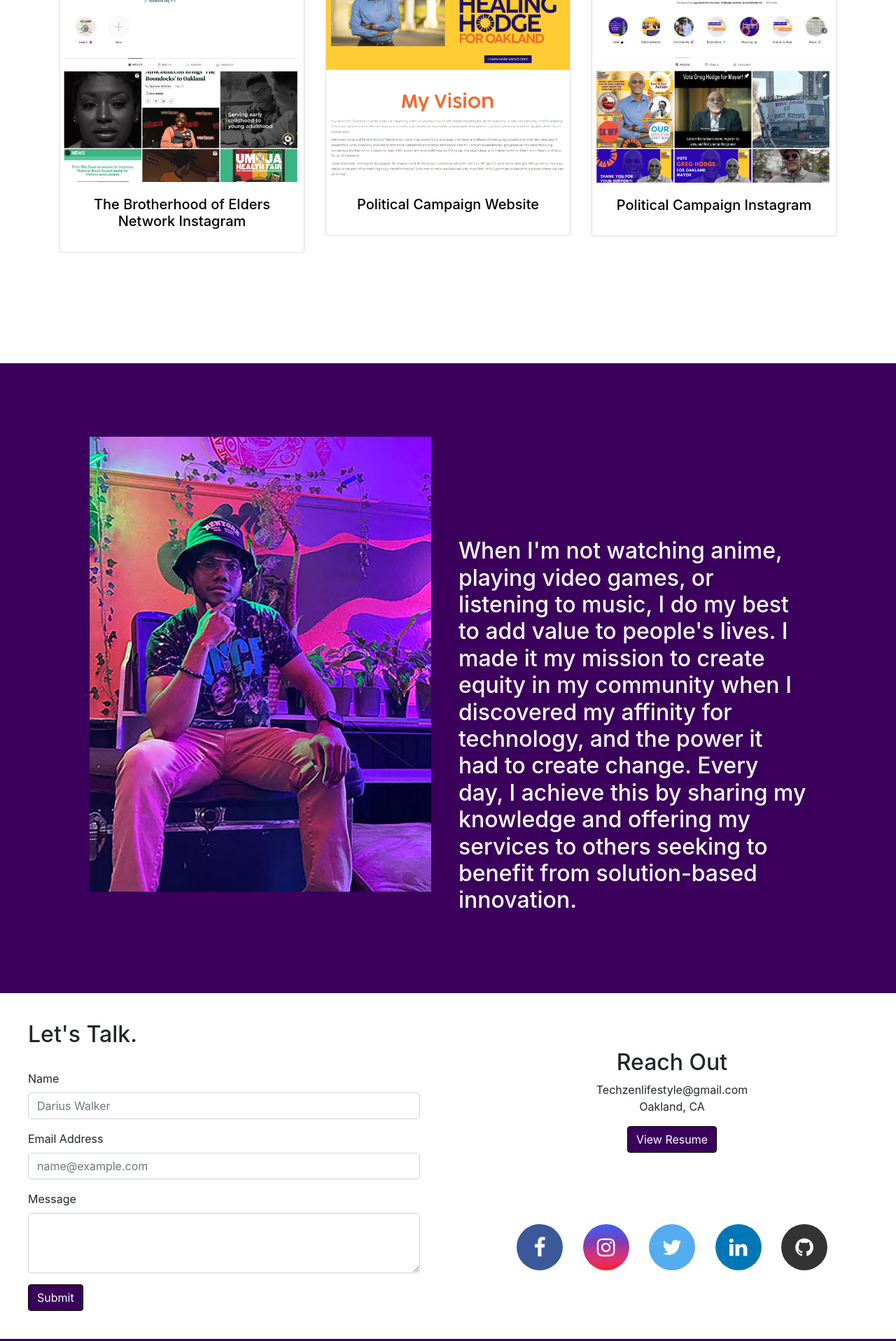
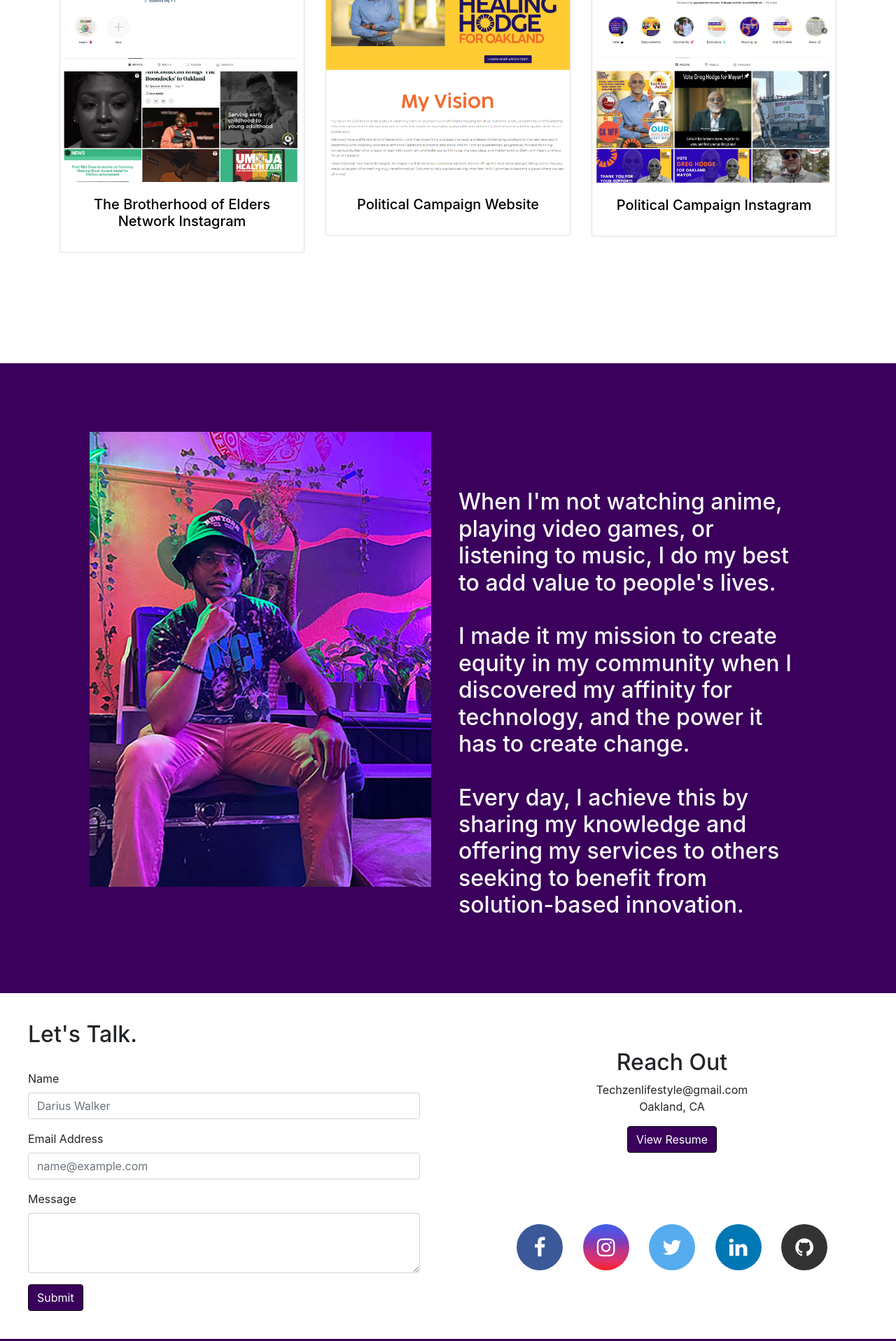
Before and after one commit to techzenlifestyle/my-portfolio-site, a Jekyll site: the page built from index.html, in a window 1280 px wide. Shown: the part 2088-4004 px from the top of the page at 70% size. Built offline with Jekyll 4.4.1, drawn with Linux system fonts in a browser that asks for light colours; nearby versions of some CDN libraries.

Commit message:
small edits

```diff
--- a/assets/css/styles.css
+++ b/assets/css/styles.css
@@ -138,7 +138,7 @@ p {
 }
 
 .quote-section {
-    padding-top: 16vh;
+    padding-top: 9vh;
 }
 
 /* Contact */
--- a/index.html
+++ b/index.html
@@ -81,7 +81,11 @@ permalink: /
     </div>
     <div class="col-sm-6">
       <h2 class="quote-section">When I'm not watching anime, playing video games, or listening to music, I do my best to add value to people's lives.
-        I made it my mission to create equity in my community when I discovered my affinity for technology, and the power it had to create change.
+        <br>
+        <br>
+        I made it my mission to create equity in my community when I discovered my affinity for technology, and the power it has to create change.
+        <br>
+        <br>
         Every day, I achieve this by sharing my knowledge and offering my services to others seeking to benefit from solution-based innovation.
       </h2>
     </div>
```
